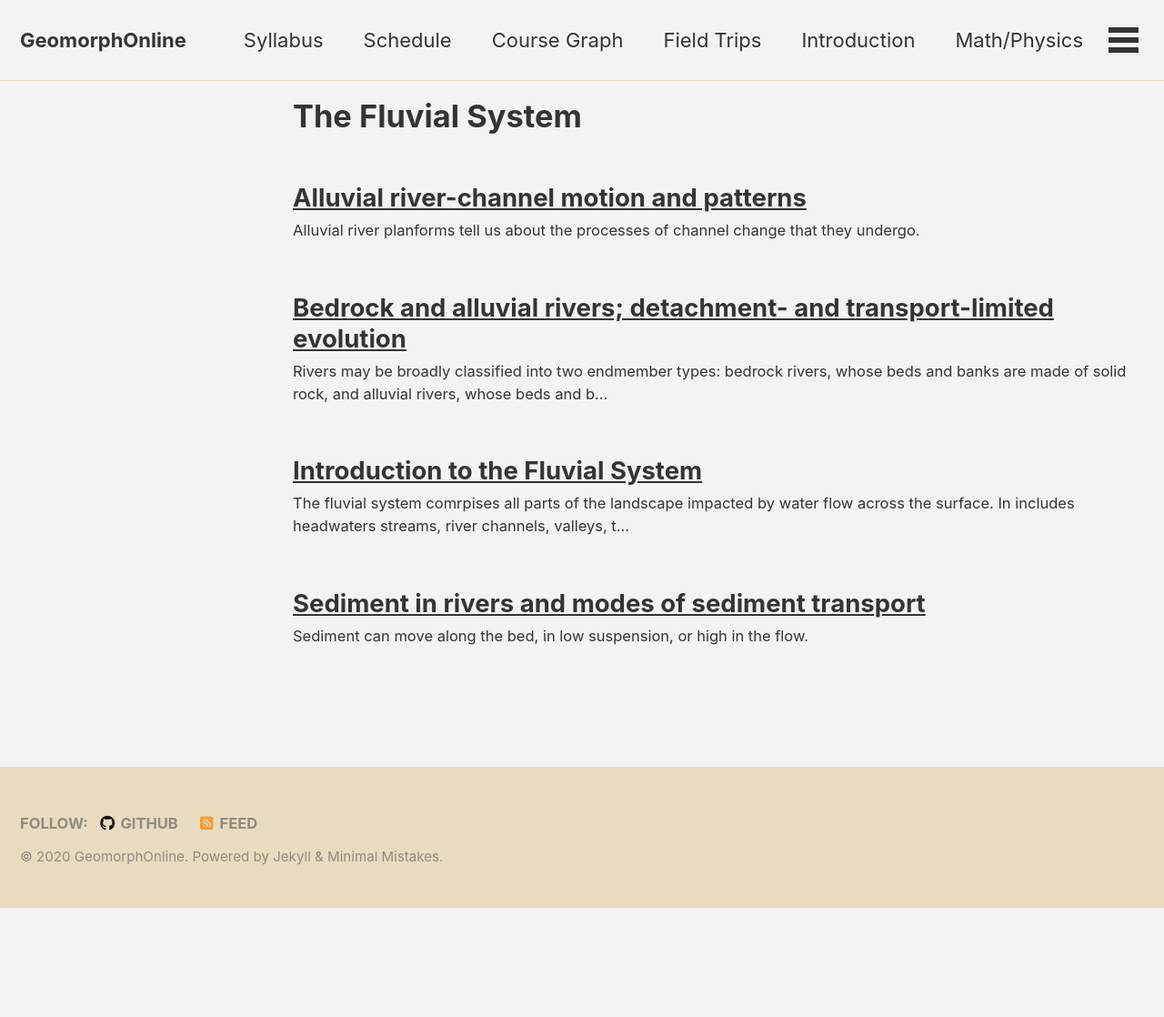
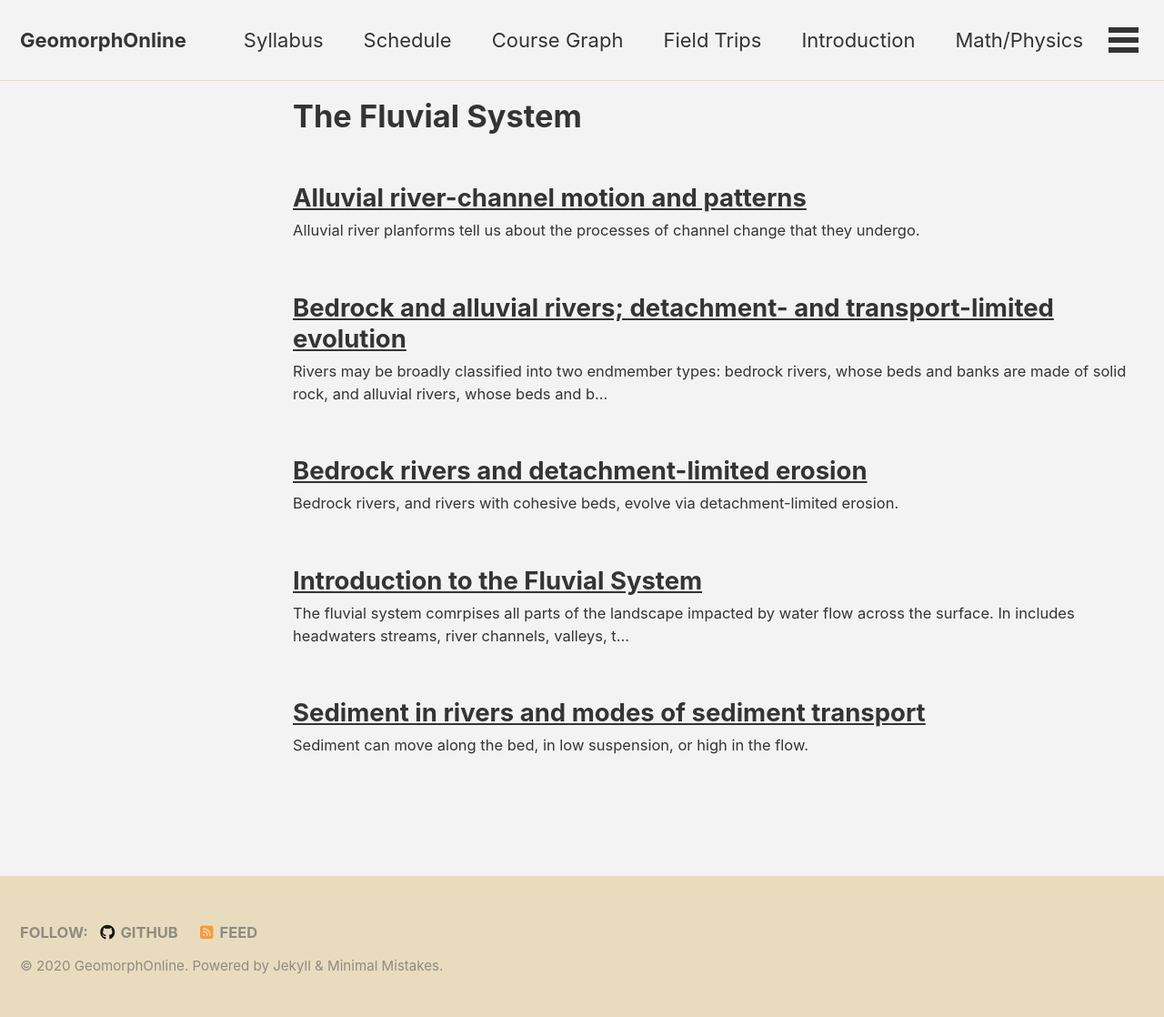
Before and after one commit to GeomorphOnline/GeomorphOnline.github.io, a Jekyll site: the page built from _pages/lessons/fluvial.md, in a window 1280 px wide. Shown: the whole page at 91% size. Built offline with Jekyll 4.4.1, drawn with Linux system fonts in a browser that asks for light colours; cached includes are drawn as plain includes; nearby versions of some CDN libraries; before the commit the page ends 998 px from its top, so only the background shows below that; some of the changed lines change nothing that is shown.

Commit message:
Bedrock erosion

```diff
--- a/_pages/schedule.md
+++ b/_pages/schedule.md
@@ -292,13 +292,13 @@
 
 [Alluvial river-channel motion and patterns](/fluvial/alluvial_river_patterns_dynamics/)
 
-***--- <font color="red">Below this line, Course material still being built!</font> ---***
-
-[Detachment-limited Erosion of cohesive materials (e.g., bedrock, clay)](/fluvial/detachment_limited_erosion/)
+[Bedrock rivers and detachment-limited erosion](/fluvial/detachment_limited_erosion/)
 
 <!-- [Geomorphically effective discharge](/fluvial/geomorphically_effective_discharge/) -->
 
-[Flood frequency, self-formed channels, and geomorphically effective discharge](/fluvial/geomorphically_effective_discharge/)
+***--- <font color="red">Below this line, Course material still being built!</font> ---***
+
+[Streamflow and flood frequency, self-formed channels, and geomorphically effective discharge](/fluvial/geomorphically_effective_discharge/)
 
 ### Assignment: hydraulics and rivers
 
@@ -309,19 +309,19 @@
 
 ***Nov. 9th***
 
-[River long profiles and channel concavity](/fluvial/long_profiles__concavity/)
+[Base level](/fluvial/base_level/)
 
 [Lane's Balance and the graded river (transport-limited): impacts of water supply and sediment supply on river channels](/fluvial/lanes_balance/)
 
-[Base level](/fluvial/base_level/)
+[River long profiles and channel concavity](/fluvial/long_profiles__concavity/)
 
 [Bedrock erosion (detachment-limited): mechanisms and the stream-power law](/fluvial/bedrock_erosion__stream_power/) <!-- incl. impact of substrate -->
 
-[Bedrock river long-profile evolution](/fluvial/bedrock_long_profile/)
+[The stream-power law and detachment-limited river long-profile evolution](/fluvial/bedrock_long_profile/)
 
-[Shear stress and sediment-transport rates](/fluvial/sediment_transport/)
+[Sediment-transport rates](/fluvial/sediment_transport/)
 
-[The Exner Equation and alluvial-river long-profile evolution](/fluvial/exner_equation__alluvial_long_profile/)
+[The Exner Equation and alluvial-river long-profile evolution](/fluvial/exner_equation__alluvial_long_profile/) <!-- Note:  -->
 
 ### Due Wednesday
 
--- /dev/null
+++ b/lessons/_fluvial/detachment_limited_erosion.md
@@ -0,0 +1,60 @@
+---
+topic: fluvial
+
+title: "Bedrock rivers and detachment-limited erosion"
+layout: single
+permalink: /fluvial/detachment_limited_erosion/
+
+# Includes author profile in sidebar
+author: Andrew Wickert
+author_profile: true
+---
+
+*Bedrock rivers, and rivers with cohesive beds, evolve via detachment-limited erosion.*
+
+## Learning Goals
+* Know the mechanisms of bedrock erosion
+* See how a basic shear-stress-based approach may work (or may not) for cohesive material
+
+## Generic detachment-limited erosion rule
+
+A generic rule for detachment-limited erosion has the form:
+
+$$\dot{\varepsilon} = k (\tau_b - \tau_c)^a$$
+
+where $$\dot{\varepsilon}$$ is erosion rate, $$k$$ is a coefficient that relates stress to erosion rate, $$\tau_b$$ is basal shear stress, and $$\tau_c$$ is the critical shear stress to overcome the cohesive forces holding the material together. $$a$$ is a power-law exponent that is empirically fit; in the simplest case, $$a = 1$$.
+
+### Detachment-limited erosion in steady, uniform flow
+
+Recalling that for steady, uniform flow:
+
+$$\tau_b = \rho g h S$$
+
+where $\rho = 1000$ kg/m<sup>3</sup> is water density, $$g$$ is acceleration due to gravity, $$h$$ is flow depth, and $$S$$ is channel slope, we can write:
+
+$$\dot{\varepsilon} = k (\rho g h S - \tau_c)^a$$
+
+### Further simplifications
+
+For many cohesive materials, such as clays and soils, a linear approximation can suffice:
+
+$$\dot{\varepsilon} = k (\rho g h S - \tau_c)$$
+
+Therefore, here, $$k$$ has units of distance per stress per time. In base SI units, this is m<sup>2</sup> s kg<sup>-1</sup>. You can then use this to intuit the kind of shear resistance to particle detachment that a material will have before it begins to erode.
+
+### Useful for soils, not so much for bedrock
+
+The above equation works for erosion of conehsive soils and clays, but bedrock is so strong that the basal shear stress will not often approach the value at which pieces of the bedrock can start to be detached. Therefore, it requires either:
+* Abrasion with clasts -- particle impacts scouring bedrock.
+* Quarrying -- wholesale removal of blocks. (This can be aided by clasts that "wedge" the blocks, or in very large flows or with very fractured bedrock, can be similar to the initiation of sediment motion and transport in an alluvial river.)
+
+Both are described in the video lecture immediately below.
+
+## Bedrock erosion and its mechanisms
+
+<iframe width="560" height="315" src="https://www.youtube.com/embed/SsawtdXRHoA" frameborder="0" allow="accelerometer; autoplay; clipboard-write; encrypted-media; gyroscope; picture-in-picture" allowfullscreen></iframe>
+
+<br/>
+<br/>
+
+<a rel="license" href="http://creativecommons.org/licenses/by-sa/4.0/"><img alt="Creative Commons License" style="border-width:0" src="https://i.creativecommons.org/l/by-sa/4.0/88x31.png" /></a><br />This work is licensed under a <a rel="license" href="http://creativecommons.org/licenses/by-sa/4.0/">Creative Commons Attribution-ShareAlike 4.0 International License</a>.
```
